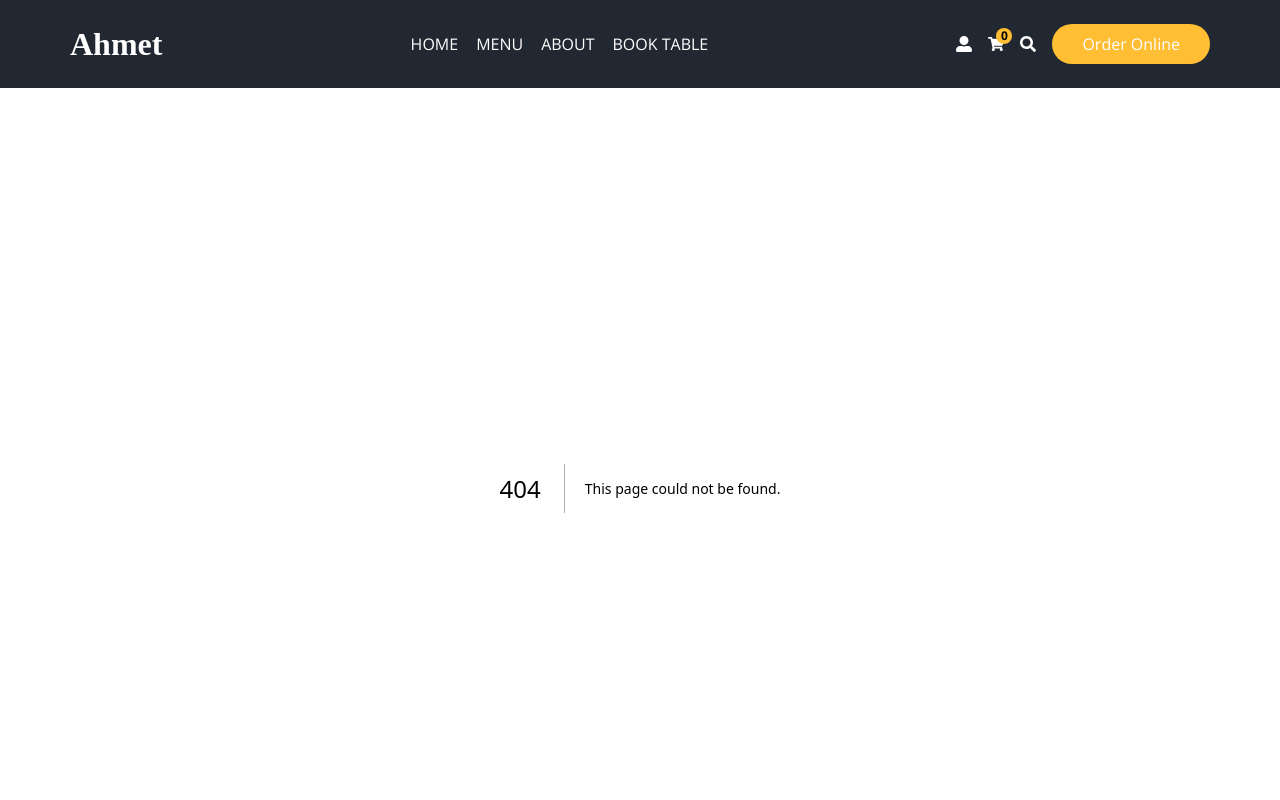
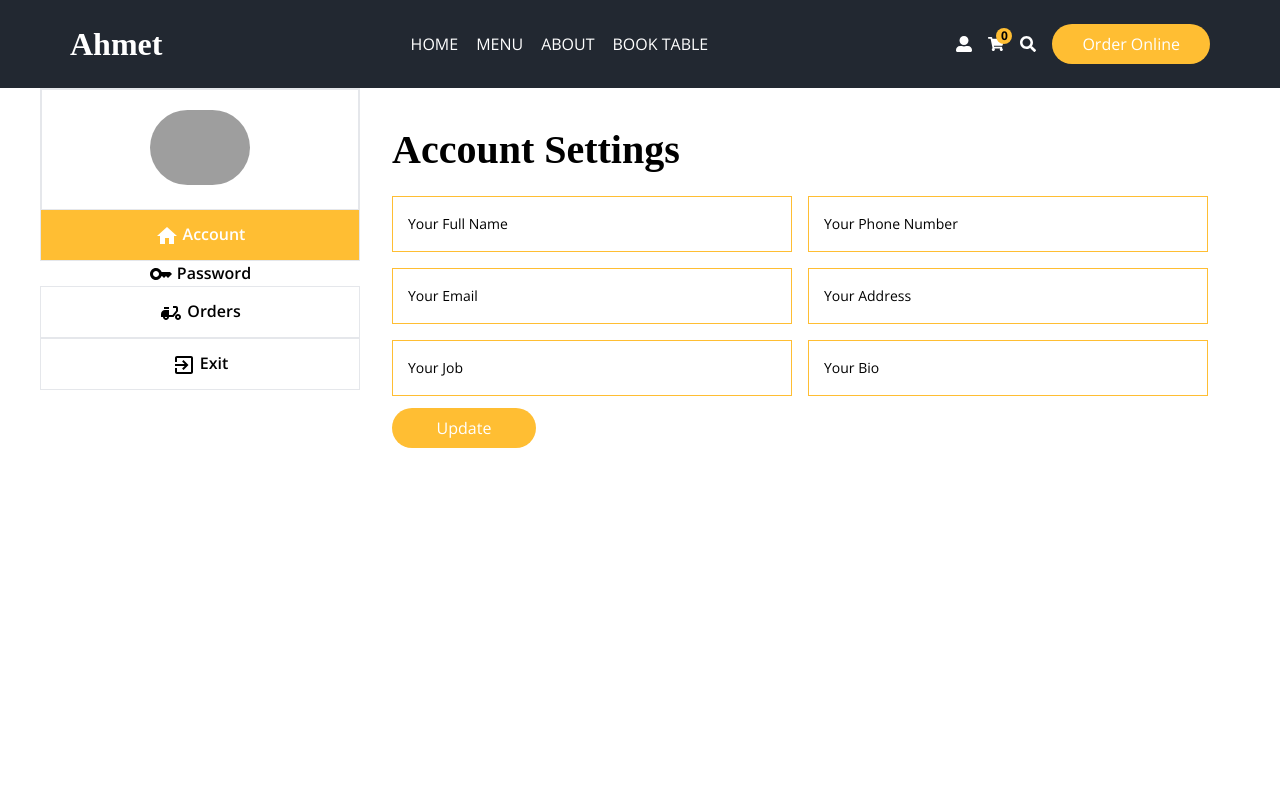
Before and after one commit to ahmetpalavan/food-ordering, a Next.js app in the folder food/: page /profile/1 in a window 1280 px wide. Before the commit this address had no page. Shown: the top 800 px of the page. Built offline with nearby package versions, Linux system fonts and the light colour scheme; no server answers; the database is empty; sample sign-in values are in the browser's storage; grey boxes are pictures that could not be loaded.

Commit message:
create [id].js

```diff
--- /dev/null
+++ b/food/pages/profile/[id].js
@@ -0,0 +1,116 @@
+import ExitToApp from "@mui/icons-material/ExitToApp";
+import Home from "@mui/icons-material/Home";
+import Key from "@mui/icons-material/Key";
+import Moped from "@mui/icons-material/Moped";
+import { useFormik } from "formik";
+import { getSession, signOut, useSession } from "next-auth/react";
+import Image from "next/image";
+import { useRouter } from "next/router";
+import React, { useEffect, useState } from "react";
+import Account from "../../components/profile/Account";
+import Order from "../../components/profile/Order";
+import Password from "../../components/profile/Password";
+import profilSchema from "../../schema/profile";
+import axios from "axios";
+
+const Profile = ({ user }) => {
+  const { data: session } = useSession();
+  const { push } = useRouter();
+  const [tabs, setTabs] = useState(0);
+
+  const onSubmit = async (values, actions) => {
+    await new Promise((r) => setTimeout(r, 3000));
+    actions.resetForm();
+    // console.log(values, actions, "ahmetsdasd");
+  };
+
+  const { handleChange, handleSubmit, values, errors, touched, handleBlur } = useFormik({
+    initialValues: {
+      fullName: "",
+      phoneNumber: "",
+      email: "",
+      person: "",
+      date: "",
+    },
+    onSubmit,
+    validationSchema: profilSchema,
+  });
+
+  const handleSignOut = () => {
+    if (confirm("Are you sure?")) {
+      signOut({ redirect: false });
+      push("/auth/login");
+    }
+  };
+
+  useEffect(() => {
+    if (!session) {
+      push("/auth/login");
+    }
+  }, [session, push]);
+
+  return (
+    <div className="flex px-10 min-h-[calc(100vh-_-433px)] lg:flex-row flex-col lg:mb-10">
+      <div className="flex-shrink-0 lg:w-80 w-100">
+        <div className="relative flex flex-col items-center px-10 py-5 border-2 border-b-0">
+          <Image className="rounded-full" width={100} height={100} alt="" src={user?.image ? user?.image : "/images/profile.png"} priority />
+          <b className="mt-1 text-2xl">{user?.fullName}</b>
+        </div>
+        <ul className="text-center font-semibold">
+          <li
+            onClick={() => setTabs(0)}
+            className={`border w-full p-3 cursor-pointer hover:bg-primary hover:text-white transition-all ${
+              tabs === 0 && "bg-primary text-white"
+            }`}
+          >
+            <Home />
+            <button className="ml-1 ">Account</button>
+          </li>
+          <li
+            onClick={() => setTabs(1)}
+            cclassName={`border w-full p-3 cursor-pointer hover:bg-primary hover:text-white transition-all ${
+              tabs === 1 && "bg-primary text-white"
+            }`}
+          >
+            <Key />
+            <button className="ml-1">Password</button>
+          </li>
+          <li
+            onClick={() => setTabs(2)}
+            className={`border w-full p-3 cursor-pointer hover:bg-primary hover:text-white transition-all ${
+              tabs === 2 && "bg-primary text-white"
+            }`}
+          >
+            <Moped />
+            <button className="ml-1">Orders</button>
+          </li>
+          <li
+            onClick={handleSignOut}
+            className={`border w-full p-3 cursor-pointer hover:bg-primary hover:text-white transition-all ${
+              tabs === 3 && "bg-primary text-white"
+            }`}
+          >
+            <ExitToApp />
+            <button className="ml-1">Exit</button>
+          </li>
+        </ul>
+      </div>
+
+      {tabs === 0 && <Account user={user} />}
+      {tabs === 1 && <Password user={user} />}
+      {tabs === 2 && <Order />}
+    </div>
+  );
+};
+
+export async function getServerSideProps({ req, params }) {
+  const user = await axios.get(`${process.env.NEXT_PUBLIC_API_URL}/users/${params.id}`);
+
+  return {
+    props: {
+      user: user ? user.data : null,
+    },
+  };
+}
+
+export default Profile;
```
